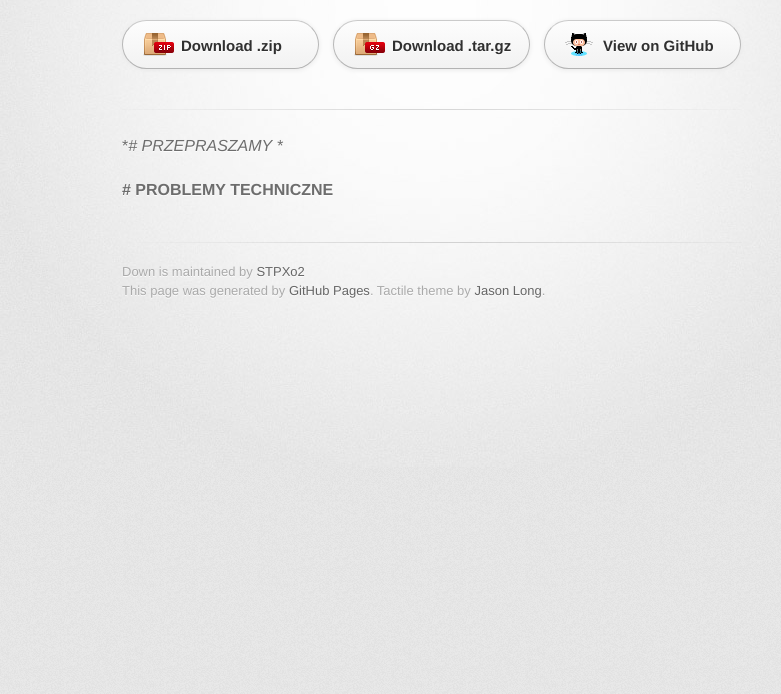
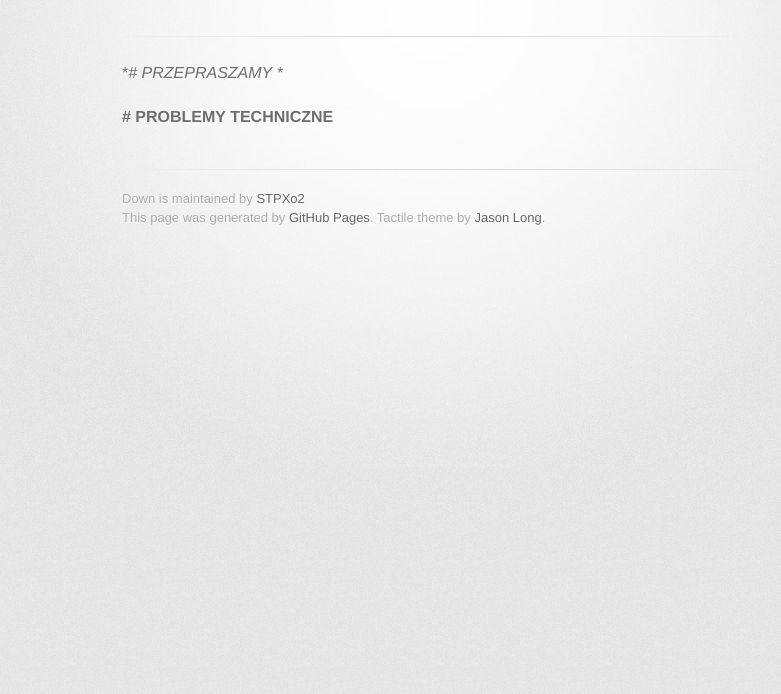
Before and after one commit to STPXo2/down, a plain HTML site: page index.html in a window 1280 px wide. Shown: the part 106-800 px from the top of the page, without its empty margins (208-989 px from the left). Drawn offline with Linux system fonts and the light colour scheme; a web font is replaced by a local one.

Commit message:
Update index.html

```diff
--- a/index.html
+++ b/index.html
@@ -21,13 +21,6 @@
           <h1>Down</h1>
           <h2></h2>
         </header>
-
-        <section id="downloads" class="clearfix">
-          <a href="https://github.com/STPXo2/down/zipball/master" id="download-zip" class="button"><span>Download .zip</span></a>
-          <a href="https://github.com/STPXo2/down/tarball/master" id="download-tar-gz" class="button"><span>Download .tar.gz</span></a>
-          <a href="https://github.com/STPXo2/down" id="view-on-github" class="button"><span>View on GitHub</span></a>
-        </section>
-
         <hr>
 
         <section id="main_content">
```
